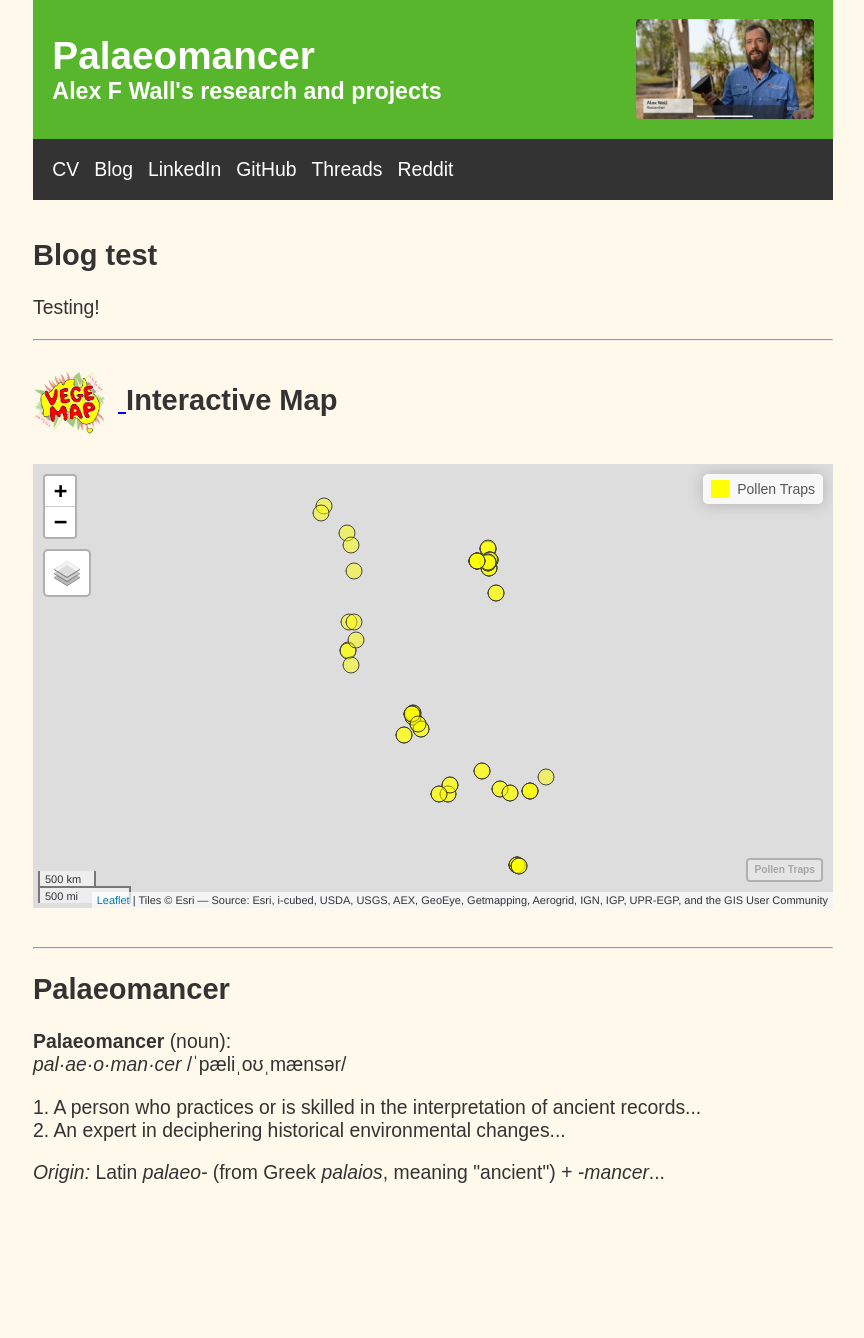
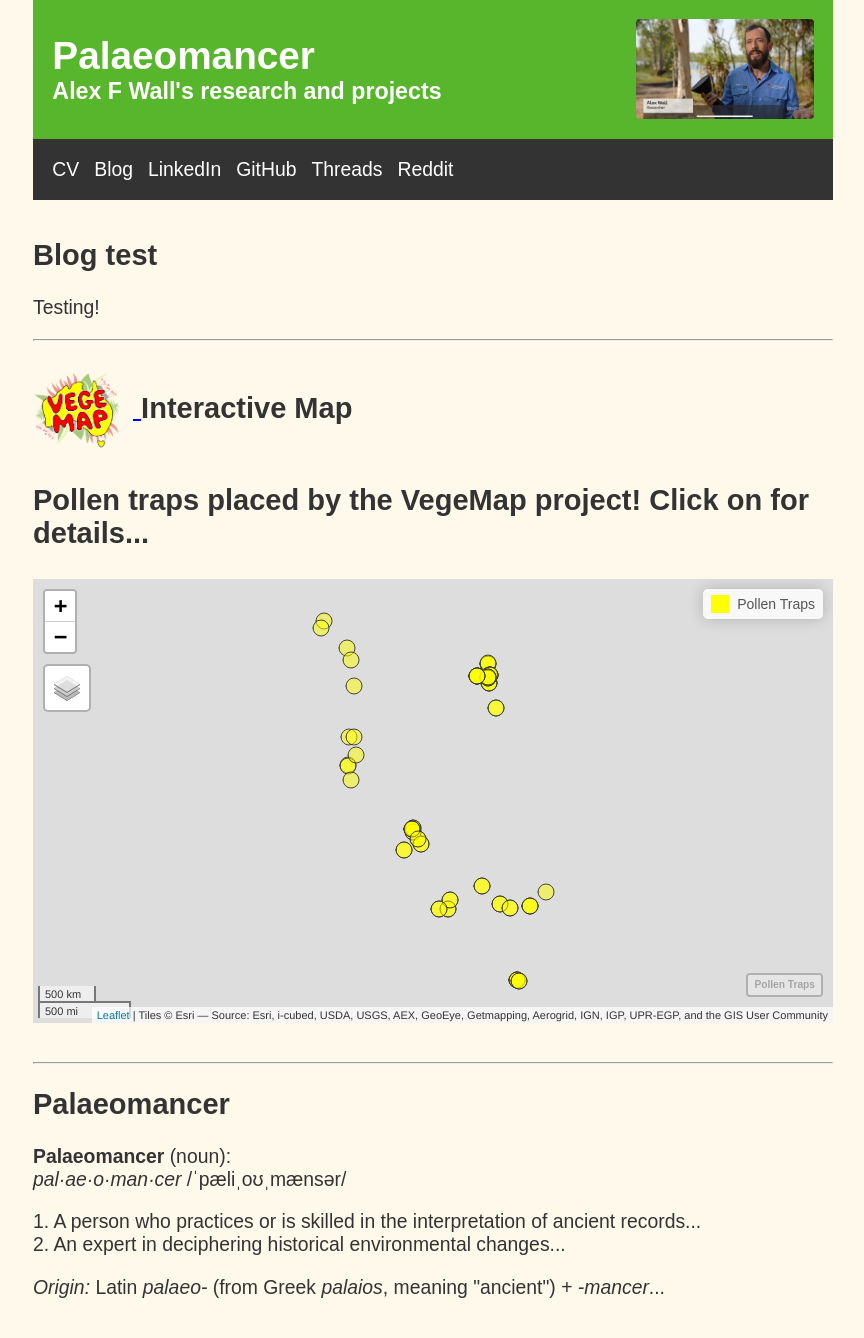
Before and after one commit to AlexFWall/Palaeomancer, a Jekyll site: the page built from index.md, in a window 1280 px wide. Shown: the whole page, without its empty margins (207-1071 px from the left). Built offline with Jekyll 4.4.1, drawn with Linux system fonts in a browser that asks for light colours; before the commit the page ends 1223 px from its top, so only the background shows below that.

Commit message:
Update home.html

```diff
--- a/_layouts/home.html
+++ b/_layouts/home.html
@@ -198,9 +198,10 @@ layout: null
       <a href="https://www.jcu.edu.au/college-of-science-and-engineering/vegemap">
         <img src="{{ '/VegeMap_BurstingLogo_Final2-01.png' | relative_url }}"
              alt="VegeMap Logo"
-             style="height:75px; margin-right:10px; vertical-align:middle;">
+             style="height:90px; margin-right:10px; vertical-align:middle;">
       </a>
       Interactive Map
+      <p>Pollen traps placed by the VegeMap project! Click on for details...</p>
     </h2>
     <div class="map-container">
       <iframe src="map.html"></iframe>
```
